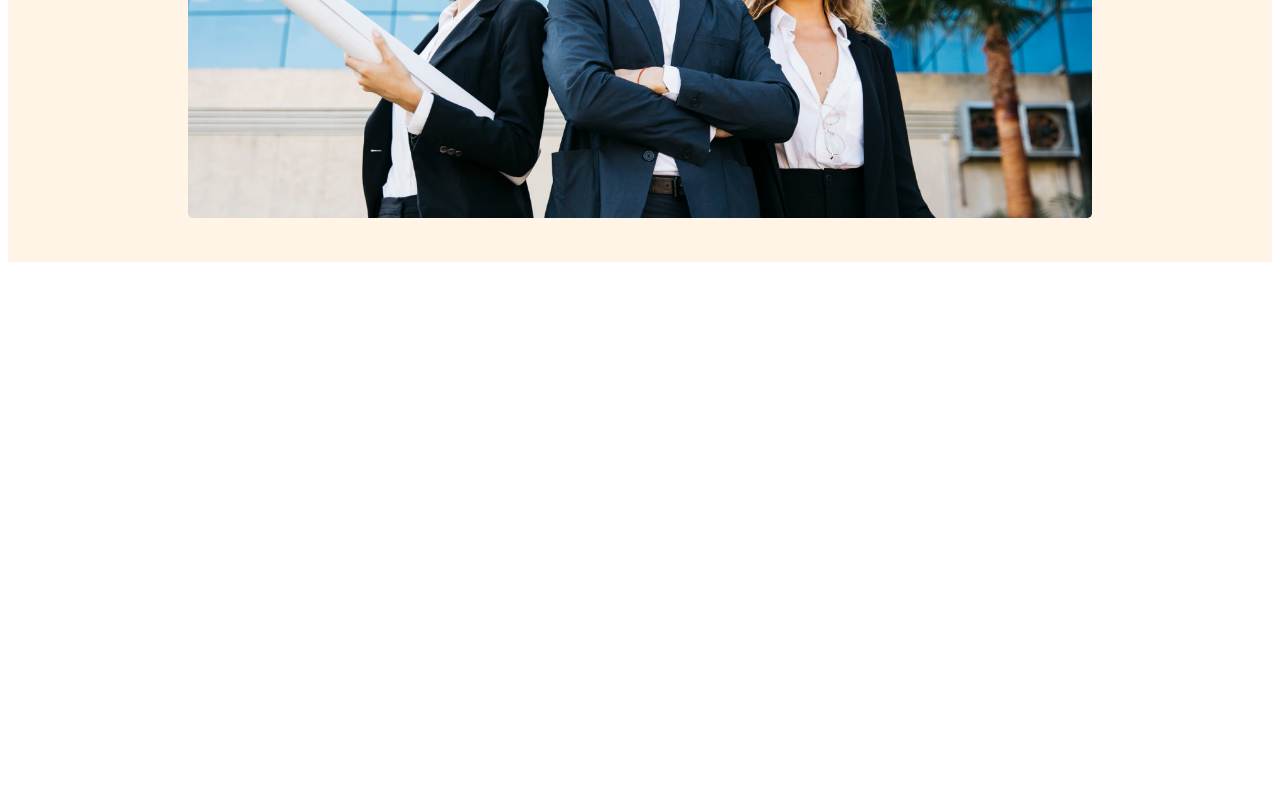
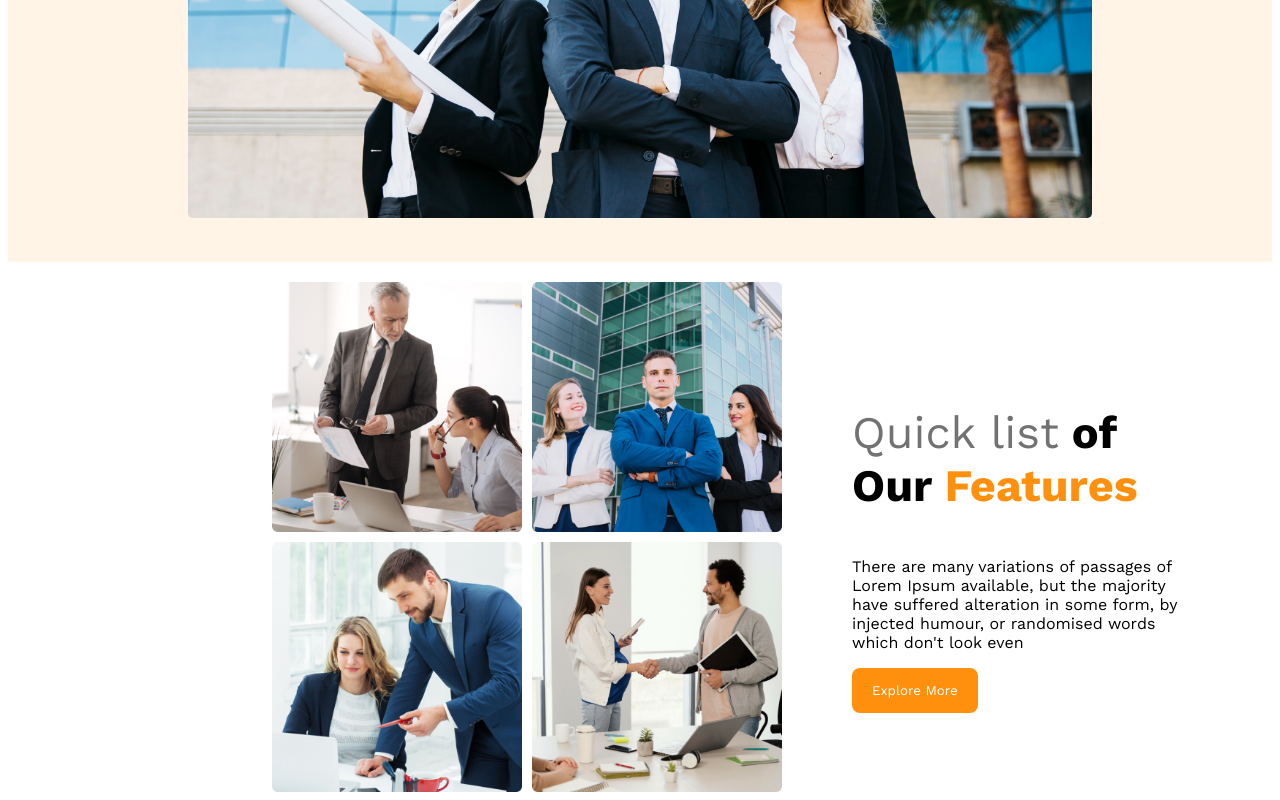
Before and after one commit to mehedi313/3D-architech, a plain HTML site: page index.html in a window 1280 px wide. Shown: the part 759-1559 px from the top of the page. Before the commit the page ends 1029 px from the top, so only its background shows below. Drawn offline with nearby package versions, Linux system fonts and the light colour scheme.

Commit message:
team text added

```diff
--- a/index.html
+++ b/index.html
@@ -31,5 +31,21 @@
 
         </div>
     </header>
+    <main>
+        <section class="container">
+            <div class="team-pic">
+                <img src="./images/team1.png" alt="">
+                <img src="./images/team2.png" alt="">
+                <img src="./images/team3.png" alt="">
+                <img src="./images/team4.png" alt="">
+            </div>
+            <div class="team-text">
+                <h3 class="team-h"><span class="quick-list">Quick list</span><span class="of-our"> of Our</span><span class=" Features"> Features</span></h3>
+                <p class="team-p">There are many variations of passages of Lorem Ipsum available, but the majority have suffered alteration in some form, by injected humour, or randomised words which don't look even</p>
+                <button class="btn-primari">Explore More</button>
+            </div>
+
+        </section>
+    </main>
 </body>
 </html>
--- a/style/style.css
+++ b/style/style.css
@@ -61,6 +61,42 @@ nav li a{
     margin-top: 20px;
 
 }
+main{
+    max-width:1000px;
+    margin-left: auto;
+
+}
+.container{
+    display: flex;
+    align-items: center;
+    margin-top: 20px;
+}
+.team-pic{
+    display: grid;
+    grid-template-columns: repeat(2, 1fr);
+    gap: 10px;
+}
+.team-pic img{
+    width: 250px;
+    height: 250px;
+
+}
+.team-text{
+    padding-left: 70px;
+    padding-right: 70px;
+}
+
+.team-h{
+    font-size: 45px;
+}
+.team-h .quick-list{
+    color: #727272;
+    font-weight: 500;
+}
+.team-h .Features{
+    color: #FF900E;
+    font-weight: 700;
+}
 @media screen and (max-width:576px) {
     header{
         padding: 20px;
```
